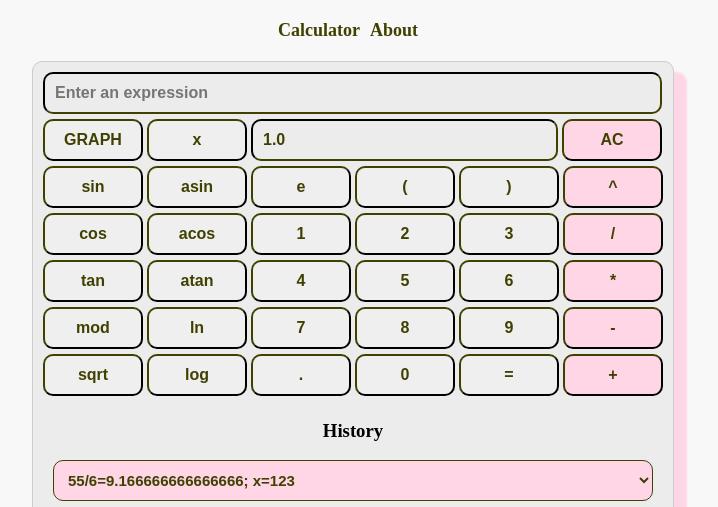
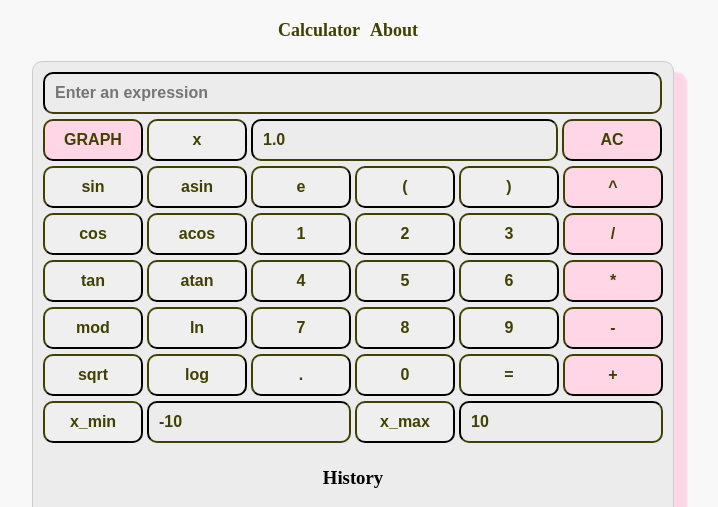
Before and after one commit to sslvvb/web-app-smartcalc-python-django, a Django app: page / in a window 1280 px wide. Shown: the top 507 px of the page, without its empty margins (287-1005 px from the left). Run offline with Django 4.2, Linux system fonts and the light colour scheme.

Commit message:
Add graph buttoms

```diff
--- a/project/smartcalc/data/history.txt
+++ /dev/null
@@ -1,10 +0,0 @@
-55/6=9.166666666666666; x=123
-55/6=9.166666666666666; x=123
-444=444.0; x=1.0
-55/6=9.166666666666666; x=1.0
-55/6=9.166666666666666; x=123
-33=33.0; x=1.0
-55/6-x=-113.83333333333333; x=123
-55/6=9.166666666666666; x=123
-33=33.0; x=1.0
-55/6=9.166666666666666; x=1.0
--- a/project/smartcalc/templates/index.html
+++ b/project/smartcalc/templates/index.html
@@ -34,6 +34,10 @@
             background-color: rgba(236, 236, 236);
             border-color: rgba(64, 65, 1);
             font-weight: bold;
+        }
+
+        .x-graph-input {
+            width: 180px;
         }
 
         .calculator button {
@@ -119,7 +123,7 @@
             <input type="text" class="expression-input" id="expression" name="expression"
                    placeholder="Enter an expression" value="{{ expression_or_result }}">
             <br>
-            <button type="button" onclick="graphExpression()">GRAPH</button>
+            <button class="btn-pink" type="button" onclick="graphExpression()">GRAPH</button>
             <button onclick="appendValue('x'); return false;">x</button>
             <input type="text" class="x-input" id="x_num" name="x_num" value="{{ x_value|default:'1.0' }}">
             <button class="btn-pink" onclick="clearExpression(); return false;">AC</button>
@@ -158,6 +162,12 @@
             <button onclick="appendValue('0'); return false;">0</button>
             <button name="equal" onclick="evaluateExpression()">=</button>
             <button class="btn-pink" onclick="appendValue('+'); return false;">+</button>
+            <br>
+            <button onclick="return false;">x_min</button>
+            <input type="text" class="x-graph-input" id="x_min" name="x_min" value="{{ x_min|default:'-10' }}">
+            <button onclick="return false;">x_max</button>
+            <input type="text" class="x-graph-input" id="x_max" name="x_max" value="{{ x_max|default:'10' }}">
+
 
             <div class="col-sm-4 right">
                 <h3 style="text-align: center;">History</h3>
--- a/project/smartcalc/views.py
+++ b/project/smartcalc/views.py
@@ -6,7 +6,7 @@ from .services import services
 def index(request):  # return value and oaram type
     """Главная страница. Веб-сервис, выполняющий вычисление выражения"""
 
-    data: dict = {'history': services.read_history()}
+    data: dict = {'history': services.read_history()}  # мб перенести вниз чтобы каждый раз потом не делать заполнение ?
 
     if request.method == 'POST':
         expression: str = request.POST.get('expression')
@@ -16,11 +16,13 @@ def index(request):  # return value and oaram type
             data['history'] = services.clean_history()
 
         elif 'select' in request.POST:
-            history_item: str = request.POST.get('history').rstrip()
-            split_lines: list = history_item.split('=')
-            data['expression_or_result'] = split_lines[0]
-            data['x_value'] = split_lines[2]
-            data['history'] = services.write_history(history_item)
+            history_item: str = request.POST.get('history')
+            if history_item:
+                history_item = history_item.rstrip()
+                split_lines: list = history_item.split('=')
+                data['expression_or_result'] = split_lines[0]
+                data['x_value'] = split_lines[2]
+                data['history'] = services.write_history(history_item)
 
         elif 'equal' in request.POST:
             if expression == '' or x_value == '':
```
